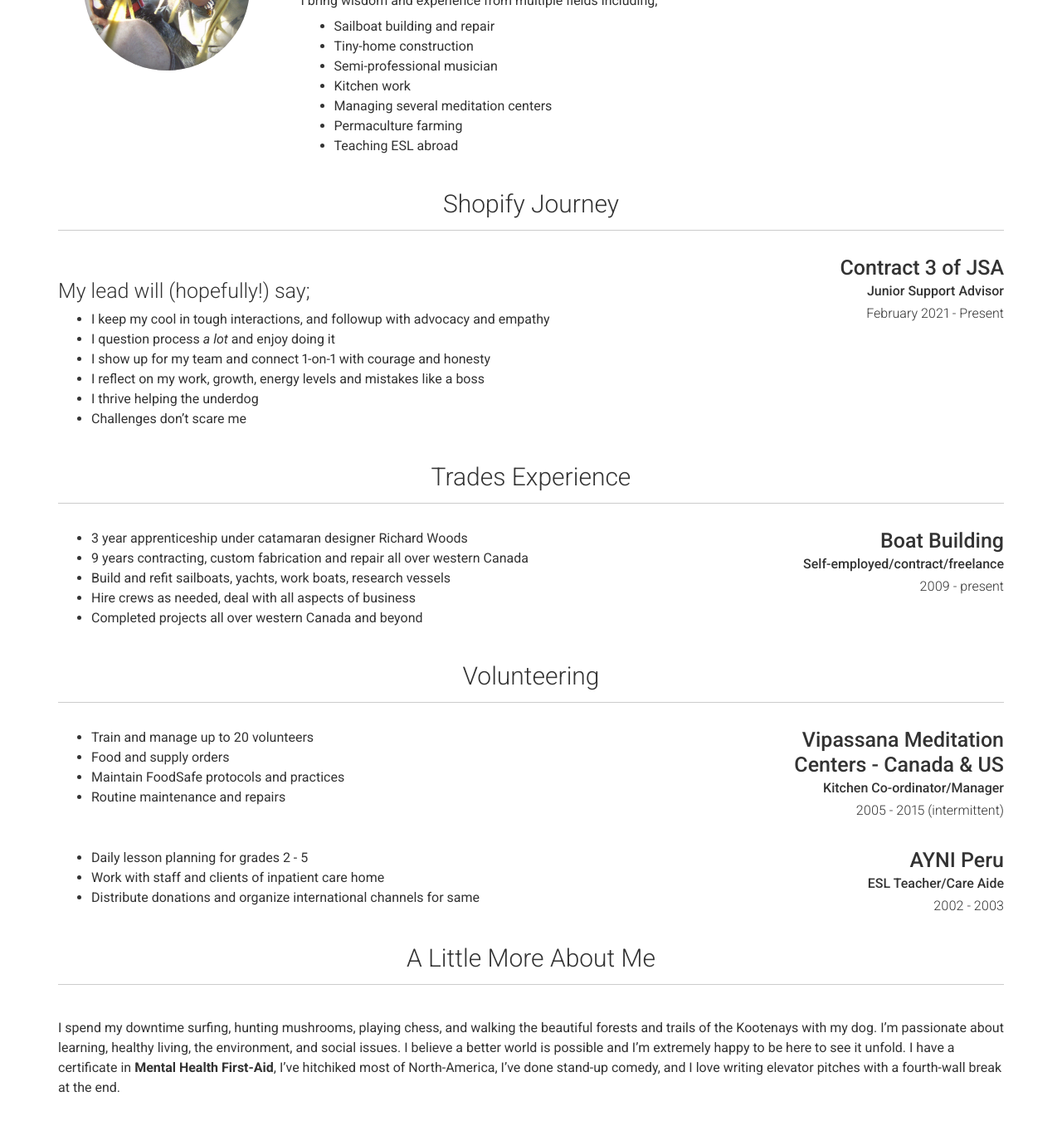
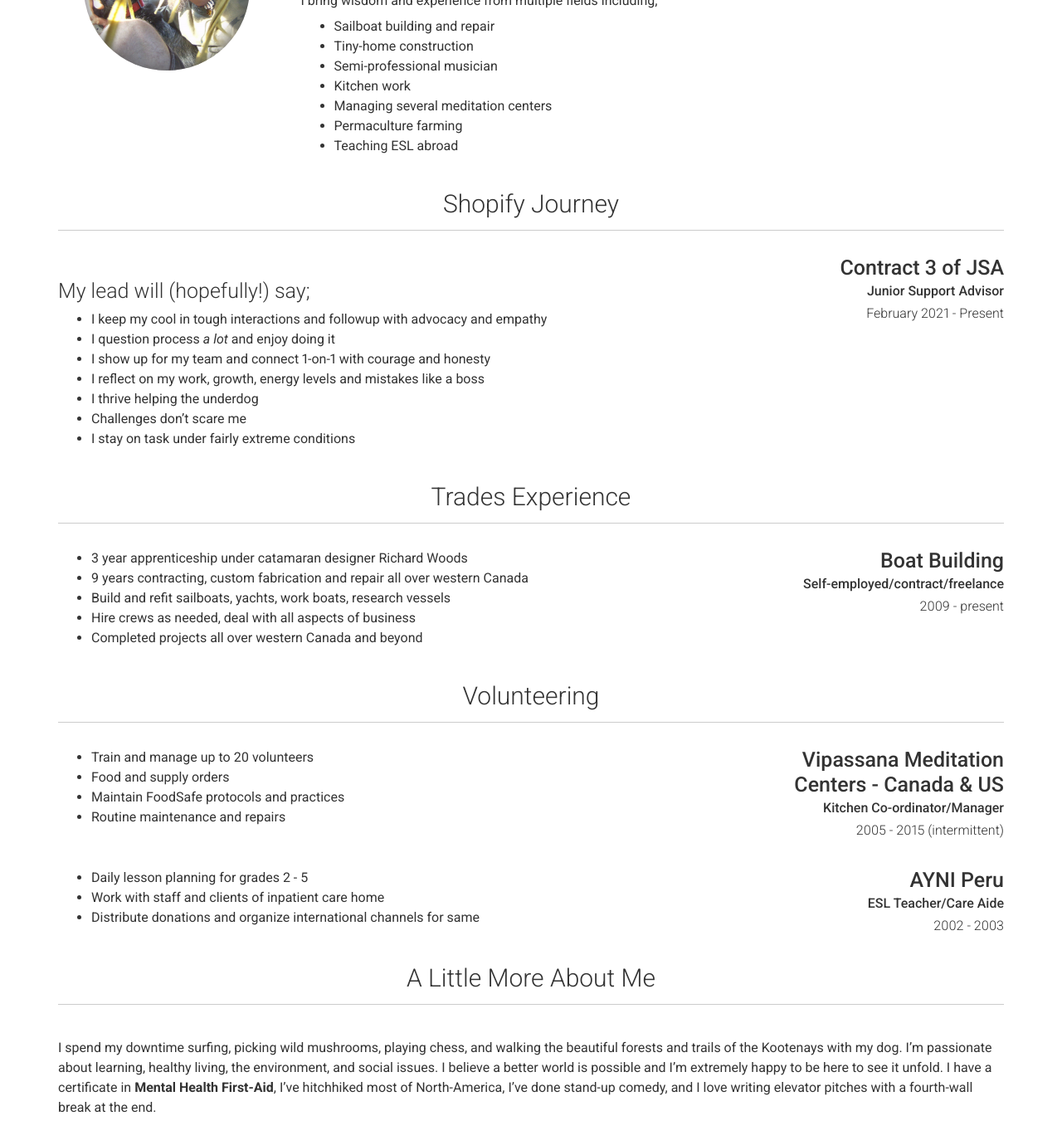
Before and after one commit to gammacray/resume, a Jekyll site: the page built from index.md, in a window 1280 px wide and 1400 px high, scrolled down 419 px. Shown: the top 1380 px of the window at 83% size. Built offline with Jekyll 4.4.1, drawn with Linux system fonts in a browser that asks for light colours; nearby versions of some CDN libraries.

Commit message:
Updated _config.yml.

```diff
--- a/_config.yml
+++ b/_config.yml
@@ -94,12 +94,13 @@ content:
         link:
         quote: <h4>My lead will (hopefully!) say;</h4>
         description: | # this will include new lines to allow paragraphs
-          * I keep my cool in tough interactions, and followup with advocacy and empathy
+          * I keep my cool in tough interactions and followup with advocacy and empathy
           * I question process *a lot* and enjoy doing it
           * I show up for my team and connect 1-on-1 with courage and honesty
           * I reflect on my work, growth, energy levels and mistakes like a boss
           * I thrive helping the underdog
           * Challenges don't scare me
+          * I stay on task under fairly extreme conditions
   - title: Trades Experience
     layout: list
     content:
@@ -142,7 +143,7 @@ content:
   - title: A Little More About Me
     layout: text
     content: | # this will include new lines to allow paragraphs
-      I spend my downtime surfing, hunting mushrooms, playing chess, and walking the beautiful forests and trails of the Kootenays with my dog. I'm passionate about learning, healthy living, the environment, and social issues. I believe a better world is possible and I'm extremely happy to be here to see it unfold. I have a certificate in **Mental Health First-Aid**, I've hitchiked most of North-America, I've done stand-up comedy, and I love writing elevator pitches with a fourth-wall break at the end.
+      I spend my downtime surfing, picking wild mushrooms, playing chess, and walking the beautiful forests and trails of the Kootenays with my dog. I'm passionate about learning, healthy living, the environment, and social issues. I believe a better world is possible and I'm extremely happy to be here to see it unfold. I have a certificate in **Mental Health First-Aid**, I've hitchhiked most of North-America, I've done stand-up comedy, and I love writing elevator pitches with a fourth-wall break at the end.
 
 # Footer
 footer_show_references: false
```
